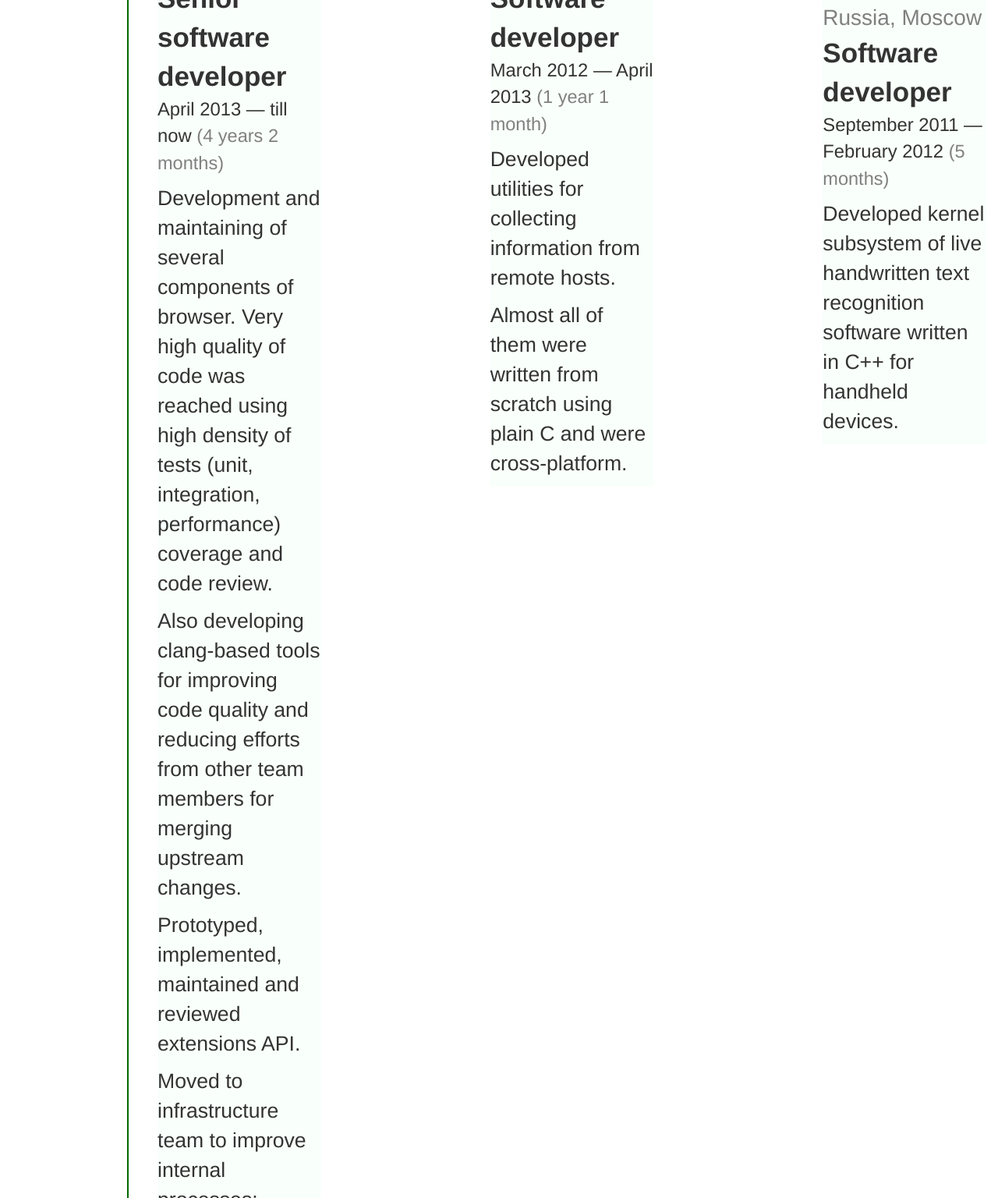
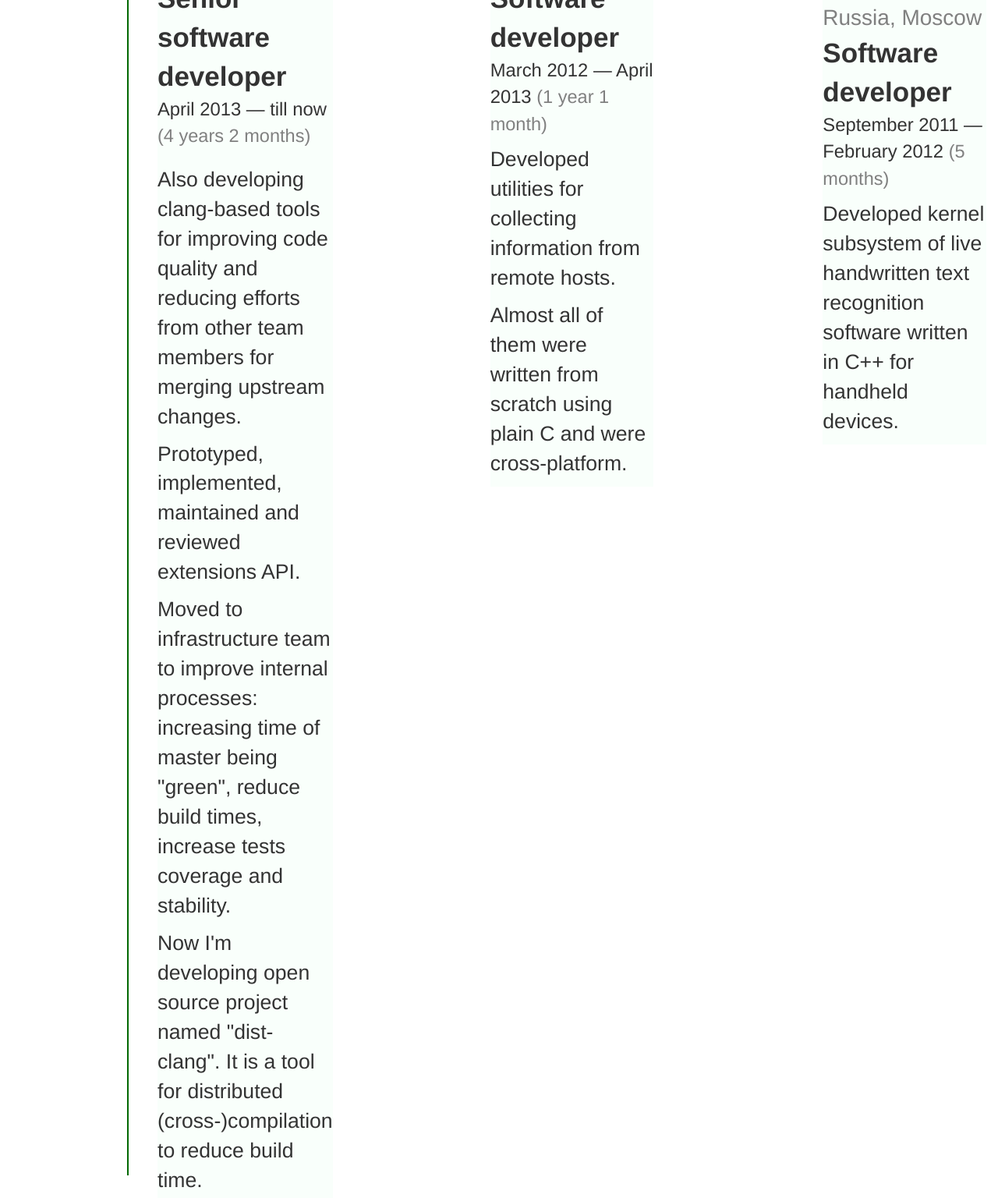
Before and after one commit to elarionova/matthew-cv, a website: page static/index.html in a window 1280 px wide. Shown: the part 1298-2834 px from the top of the page at 78% size. Drawn offline with Linux system fonts and the light colour scheme.

Commit message:
Added a stroke about dist-clang developments

```diff
--- a/static/index.html
+++ b/static/index.html
@@ -69,10 +69,11 @@
 		   						<div class="period">April 2013 — till now <span class="gray">(</span><span class="gray"  id = "last_period"></span><span class="gray">)</span></div>
 
 
-			   					<p class="job_p">Development and maintaining of several components of browser. Very high quality of code was reached using high density of tests (unit, integration, performance) coverage and code review.<p>
+			   					<p class="job_p"><p>
 								<p class="job_p">Also developing clang-based tools for improving code quality and reducing efforts from other team members for merging upstream changes.</p>
 								<p class="job_p">Prototyped, implemented, maintained and reviewed extensions API.</p>
 								<p class="job_p">Moved to infrastructure team to improve internal processes: increasing time of master being "green", reduce build times, increase tests coverage and stability.</p>
+								<p class="job_p">Now I'm developing open source project named "dist-clang". It is a tool for distributed (cross-)compilation to reduce build time.</p>
 
 		   					</div>
 
```
